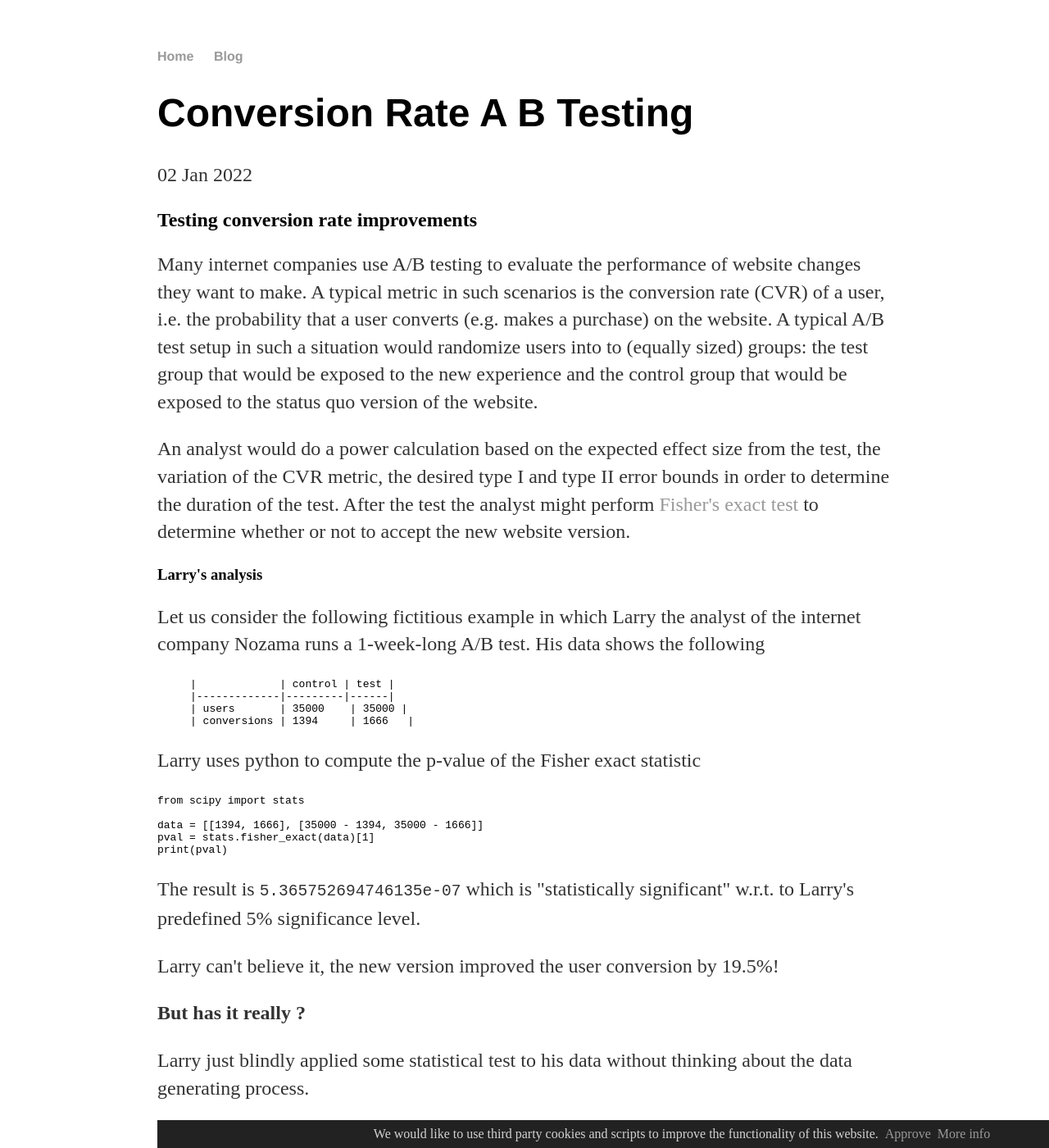
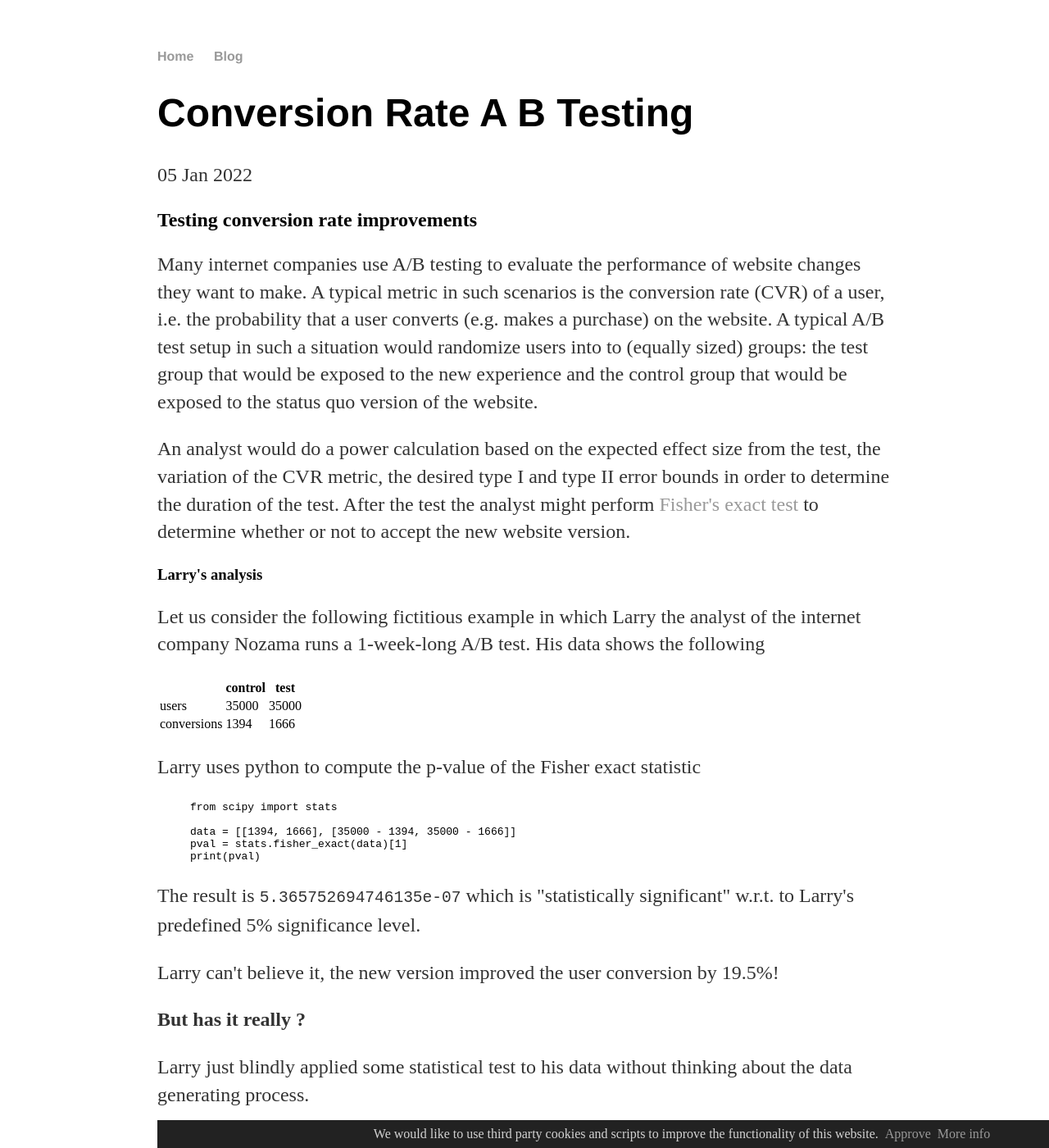
Before and after one commit to volkale/volkale.github.io, a Jekyll site: the page built from _posts/2022-01-05-conversion-rate-A--B-testing.md, in a window 1280 px wide and 1400 px high. Shown: the whole window at 82% size. Built offline with Jekyll 4.4.1, drawn with Linux system fonts in a browser that asks for light colours; our own code applies the rules of GitHub Pages for plain Markdown files; formulas are drawn with MathJax 3; comment, search, counter and statistics services are not loaded.

Commit message:
Update and rename 2022-01-02-conversion-rate-A--B-testing.md to 2022-01-05-conversion-rate-A--B-testing.md

````diff
--- a/_posts/2022-01-02-conversion-rate-A--B-testing.md
+++ b/_posts/2022-01-05-conversion-rate-A--B-testing.md
@@ -18,24 +18,22 @@ Let us consider the following fictitious example
 in which Larry the analyst of the internet company Nozama runs a 1-week-long A/B test.
 His data shows the following
 
-{% highlight html %}
 
 |             | control | test |
 |-------------|---------|------|
 | users       | 35000    | 35000 |
 | conversions | 1394     | 1666   |
 
-{% endhighlight %}
 
 Larry uses python to compute the p-value of the Fisher exact statistic
 
-```python
+{% highlight python %}
 from scipy import stats
 
 data = [[1394, 1666], [35000 - 1394, 35000 - 1666]]
 pval = stats.fisher_exact(data)[1]
 print(pval)
-```
+{% endhighlight %}
 
 The result is `5.365752694746135e-07` which is \"statistically significant\" w.r.t. to Larry\'s predefined 5%
 significance level.
````
